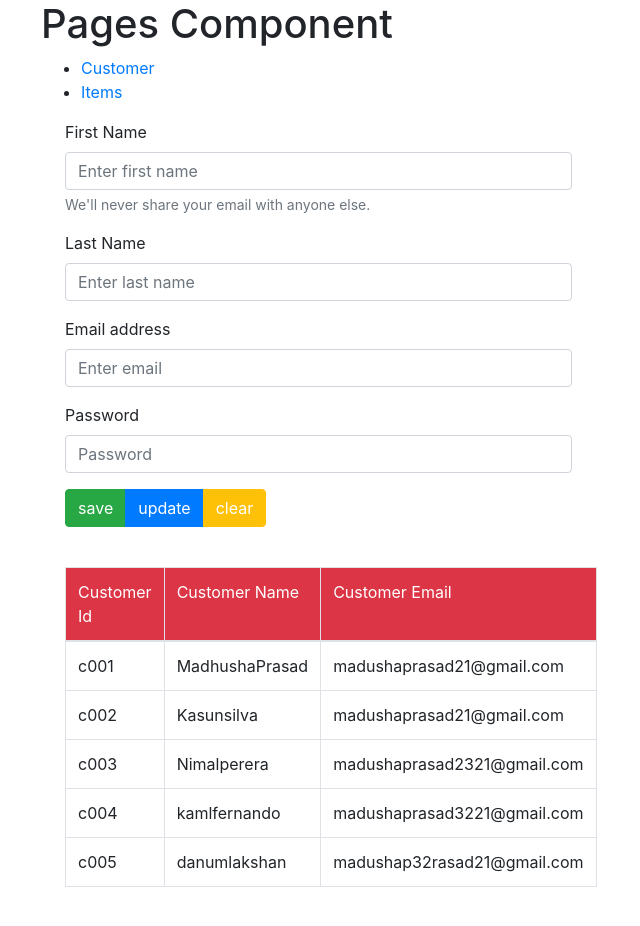
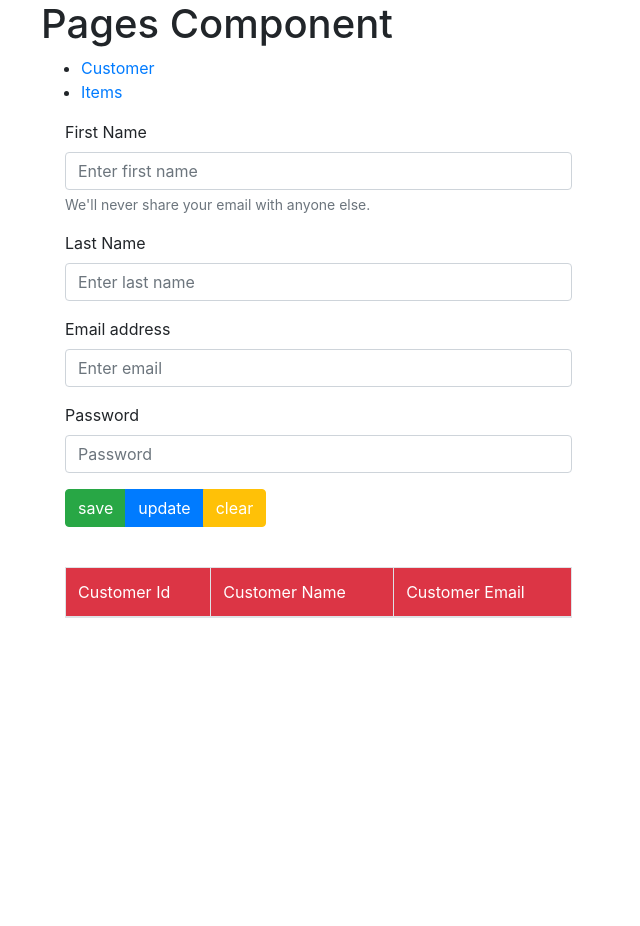
Before and after one commit to MadhushaPrasad/hello-angular-19, an Angular app: page /pages/customer in a window 1280 px wide. Shown: the whole page, without its empty margins (44-684 px from the left). After the commit the page ends 800 px from the top, so only its background shows below. Built offline with nearby package versions, Linux system fonts and the light colour scheme.

Commit message:
chore: convert saveCustomer fn to form submit

```diff
--- a/src/app/pages/customer/customer.component.html
+++ b/src/app/pages/customer/customer.component.html
@@ -1,5 +1,5 @@
 <div class="px-4 col-6">
-  <form #customerForm="ngForm" ngForm class="form-group">
+  <form #customerForm="ngForm" ngForm class="form-group" (ngSubmit)="saveCustomer(customerForm)">
     <div class="form-group">
       <label for="firstName">First Name</label>
       <input type="text" ngModel #firstName="ngModel" class="form-control" id="firstName" name="firstName"
--- a/src/app/pages/customer/customer.component.ts
+++ b/src/app/pages/customer/customer.component.ts
@@ -18,36 +18,22 @@ export class CustomerComponent implements OnInit {
   email: string = ""
   password: string = ""
 
-  customers: any[] = [
-    { id: "c001", firstName: "Madhusha", lastName: "Prasad", email: "madushaprasad21@gmail.com", password: "123456" },
-    { id: "c002", firstName: "Kasun", lastName: "silva", email: "madushaprasad21@gmail.com", password: "123456" },
-    { id: "c003", firstName: "Nimal", lastName: "perera", email: "madushaprasad2321@gmail.com", password: "123456" },
-    { id: "c004", firstName: "kaml", lastName: "fernando", email: "madushaprasad3221@gmail.com", password: "123456" },
-    { id: "c005", firstName: "danum", lastName: "lakshan", email: "madushap32rasad21@gmail.com", password: "123456" },
-  ]
+  customers: any[] = []
 
   ngOnInit(): void {
 
   }
 
-  submitForm() {
-    console.log(this.firstName)
-    console.log(this.lastName)
-    console.log(this.email)
-    console.log(this.password)
-  }
+  saveCustomer(customerForm: NgForm) {
 
-
-  saveCustomer(firstName:any) {
-
-    console.log(firstName)
+    console.log(customerForm)
 
     const row = {
       id: "c" + Math.floor(Math.random() * 1000),
-      firstName: this.firstName,
-      lastName: this.lastName,
-      email: this.email,
-      password: this.password
+      firstName: customerForm.value.firstName,
+      lastName: customerForm.value.lastName,
+      email: customerForm.value.email,
+      password: customerForm.value.password
     }
 
     this.customers.push(row)
```
